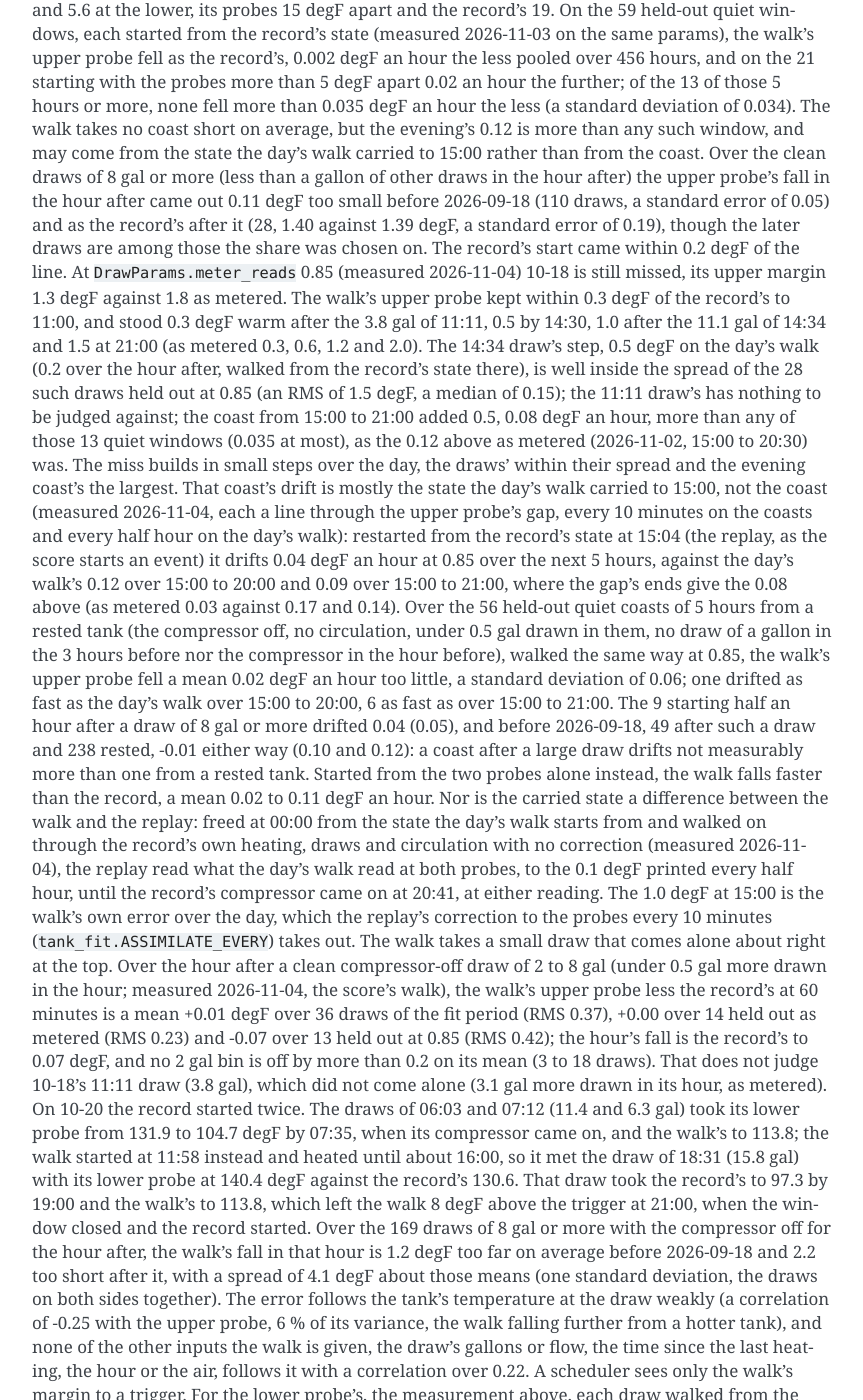
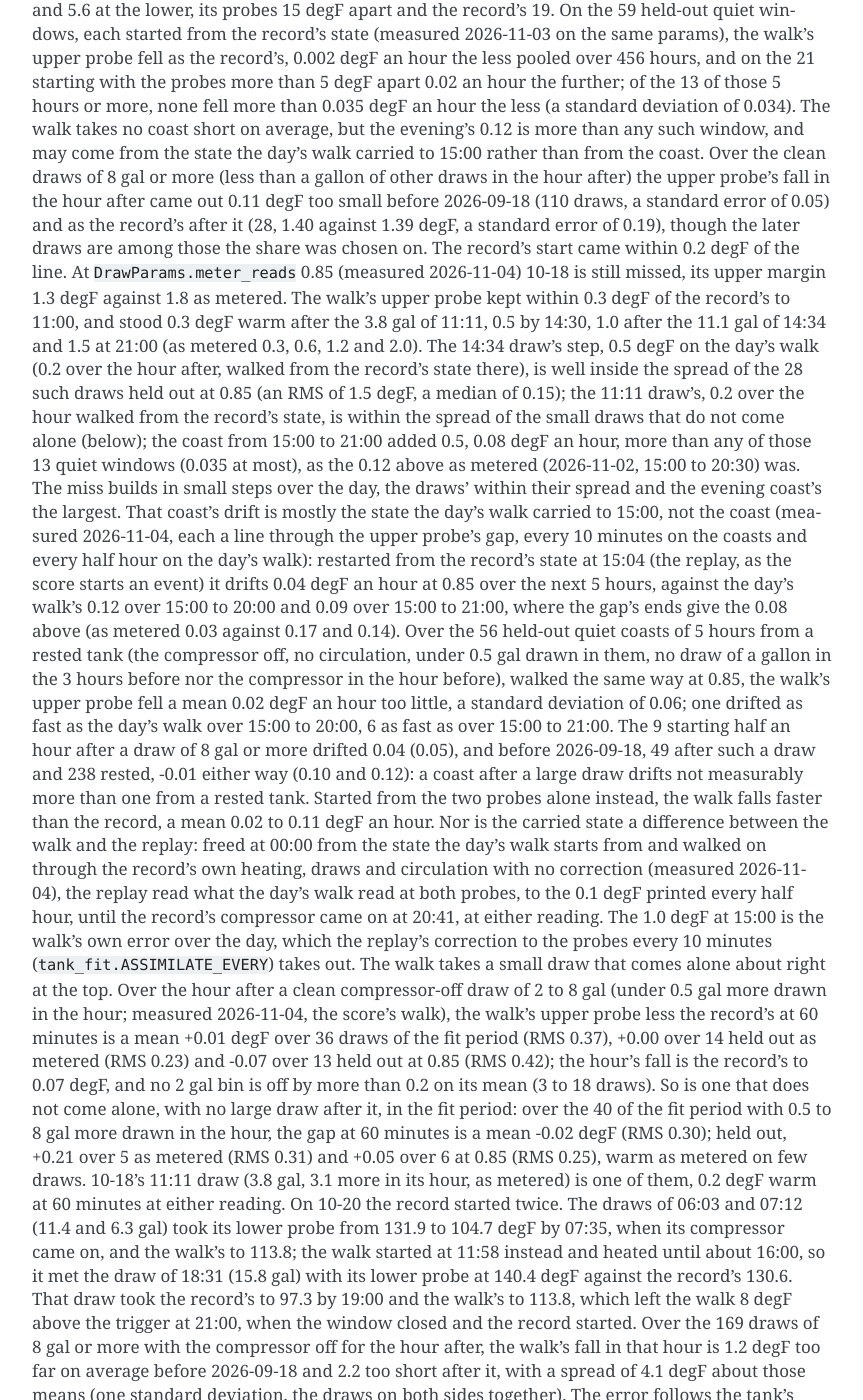
Before and after one commit to eman/nwp500-python, a Sphinx documentation site: the page built from docs/explanation/simulator.rst, in a window 1280 px wide and 1400 px high, scrolled down 13433 px. Shown: the whole window, without its empty margins (338-1201 px from the left). Built offline with Sphinx 7.4.7, drawn with Linux system fonts in a browser that asks for light colours; some of the changed text lies outside the part shown.

Commit message:
docs(sim): small draws that do not come alone; 10-18's 11:11 within their spread

```diff
--- a/docs/explanation/simulator.rst
+++ b/docs/explanation/simulator.rst
@@ -782,48 +782,54 @@ of the record's to 11:00, and stood 0.3 degF warm after the 3.8 gal of
 (as metered 0.3, 0.6, 1.2 and 2.0). The 14:34 draw's step, 0.5 degF on
 the day's walk (0.2 over the hour after, walked from the record's state
 there), is well inside the spread of the 28 such draws held out at 0.85
-(an RMS of 1.5 degF, a median of 0.15); the 11:11 draw's has nothing to
-be judged against; the coast from 15:00 to 21:00 added 0.5, 0.08 degF an
-hour, more than any of those 13 quiet windows (0.035 at most), as the
-0.12 above as metered (2026-11-02, 15:00 to 20:30) was. The miss builds
-in small steps over the day, the draws' within their spread and the
-evening coast's the largest. That coast's drift is mostly the state the
-day's walk carried to 15:00, not the coast (measured 2026-11-04, each a
-line through the upper probe's gap, every 10 minutes on the coasts and
-every half hour on the day's walk): restarted from the record's state at
-15:04 (the replay, as the score starts an event) it drifts 0.04 degF an
-hour at 0.85 over the next 5 hours, against the day's walk's 0.12 over
-15:00 to 20:00 and 0.09 over 15:00 to 21:00, where the gap's ends give
-the 0.08 above (as metered 0.03 against 0.17 and 0.14). Over the 56
-held-out quiet coasts of 5 hours from a rested tank (the compressor off,
-no circulation, under 0.5 gal drawn in them, no draw of a gallon in the
-3 hours before nor the compressor in the hour before), walked the same
-way at 0.85, the walk's upper probe fell a mean 0.02 degF an hour too
-little, a standard deviation of 0.06; one drifted as fast as the day's
-walk over 15:00 to 20:00, 6 as fast as over 15:00 to 21:00. The 9
-starting half an hour after a draw of 8 gal or more drifted 0.04 (0.05),
-and before 2026-09-18, 49 after such a draw and 238 rested, -0.01 either
-way (0.10 and 0.12): a coast after a large draw drifts not measurably
-more than one from a rested tank. Started from the two probes alone
-instead, the walk falls faster than the record, a mean 0.02 to 0.11 degF
-an hour. Nor is the carried state a difference between the walk and the
-replay: freed at 00:00 from the state the day's walk starts from and
-walked on through the record's own heating, draws and circulation with
-no correction (measured 2026-11-04), the replay read what the day's walk
-read at both probes, to the 0.1 degF printed every half hour, until the
-record's compressor came on at 20:41, at either reading. The 1.0 degF at
-15:00 is the walk's own error over the day, which the replay's
-correction to the probes every 10 minutes
-(``tank_fit.ASSIMILATE_EVERY``) takes out. The walk takes a small draw
-that comes alone about right at the top. Over the hour after a clean
-compressor-off draw of 2 to 8 gal (under 0.5 gal more drawn in the hour;
-measured 2026-11-04, the score's walk), the walk's upper probe less the
-record's at 60 minutes is a mean +0.01 degF over 36 draws of the fit
-period (RMS 0.37), +0.00 over 14 held out as metered (RMS 0.23) and
--0.07 over 13 held out at 0.85 (RMS 0.42); the hour's fall is the
-record's to 0.07 degF, and no 2 gal bin is off by more than 0.2 on its
-mean (3 to 18 draws). That does not judge 10-18's 11:11 draw (3.8 gal),
-which did not come alone (3.1 gal more drawn in its hour, as metered).
+(an RMS of 1.5 degF, a median of 0.15); the 11:11 draw's, 0.2 over the
+hour walked from the record's state, is within the spread of the small
+draws that do not come alone (below); the coast from 15:00 to 21:00
+added 0.5, 0.08 degF an hour, more than any of those 13 quiet windows
+(0.035 at most), as the 0.12 above as metered (2026-11-02, 15:00 to
+20:30) was. The miss builds in small steps over the day, the draws'
+within their spread and the evening coast's the largest. That coast's
+drift is mostly the state the day's walk carried to 15:00, not the coast
+(measured 2026-11-04, each a line through the upper probe's gap, every
+10 minutes on the coasts and every half hour on the day's walk):
+restarted from the record's state at 15:04 (the replay, as the score
+starts an event) it drifts 0.04 degF an hour at 0.85 over the next 5
+hours, against the day's walk's 0.12 over 15:00 to 20:00 and 0.09 over
+15:00 to 21:00, where the gap's ends give the 0.08 above (as metered
+0.03 against 0.17 and 0.14). Over the 56 held-out quiet coasts of 5
+hours from a rested tank (the compressor off, no circulation, under 0.5
+gal drawn in them, no draw of a gallon in the 3 hours before nor the
+compressor in the hour before), walked the same way at 0.85, the walk's
+upper probe fell a mean 0.02 degF an hour too little, a standard
+deviation of 0.06; one drifted as fast as the day's walk over 15:00 to
+20:00, 6 as fast as over 15:00 to 21:00. The 9 starting half an hour
+after a draw of 8 gal or more drifted 0.04 (0.05), and before
+2026-09-18, 49 after such a draw and 238 rested, -0.01 either way (0.10
+and 0.12): a coast after a large draw drifts not measurably more than
+one from a rested tank. Started from the two probes alone instead, the
+walk falls faster than the record, a mean 0.02 to 0.11 degF an hour. Nor
+is the carried state a difference between the walk and the replay: freed
+at 00:00 from the state the day's walk starts from and walked on through
+the record's own heating, draws and circulation with no correction
+(measured 2026-11-04), the replay read what the day's walk read at both
+probes, to the 0.1 degF printed every half hour, until the record's
+compressor came on at 20:41, at either reading. The 1.0 degF at 15:00 is
+the walk's own error over the day, which the replay's correction to the
+probes every 10 minutes (``tank_fit.ASSIMILATE_EVERY``) takes out. The
+walk takes a small draw that comes alone about right at the top. Over
+the hour after a clean compressor-off draw of 2 to 8 gal (under 0.5 gal
+more drawn in the hour; measured 2026-11-04, the score's walk), the
+walk's upper probe less the record's at 60 minutes is a mean +0.01 degF
+over 36 draws of the fit period (RMS 0.37), +0.00 over 14 held out as
+metered (RMS 0.23) and -0.07 over 13 held out at 0.85 (RMS 0.42); the
+hour's fall is the record's to 0.07 degF, and no 2 gal bin is off by
+more than 0.2 on its mean (3 to 18 draws). So is one that does not come
+alone, with no large draw after it, in the fit period: over the 40 of
+the fit period with 0.5 to 8 gal more drawn in the hour, the gap at 60
+minutes is a mean -0.02 degF (RMS 0.30); held out, +0.21 over 5 as
+metered (RMS 0.31) and +0.05 over 6 at 0.85 (RMS 0.25), warm as metered
+on few draws. 10-18's 11:11 draw (3.8 gal, 3.1 more in its hour, as
+metered) is one of them, 0.2 degF warm at 60 minutes at either reading.
 On 10-20 the record started twice. The draws of 06:03 and 07:12 (11.4
 and 6.3 gal) took its lower probe from 131.9 to 104.7 degF by 07:35,
 when its compressor came on, and the walk's to 113.8; the walk started
```
